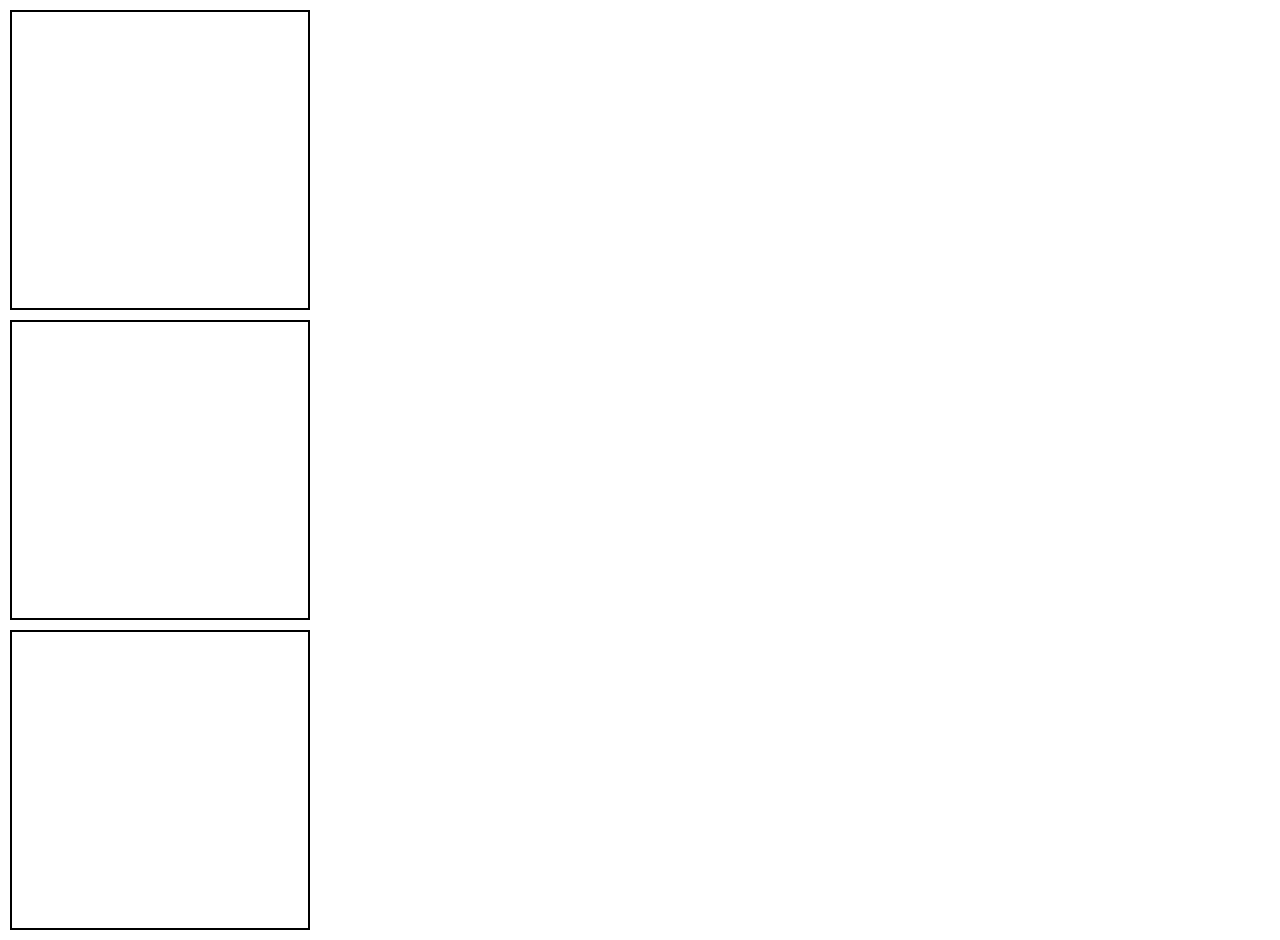
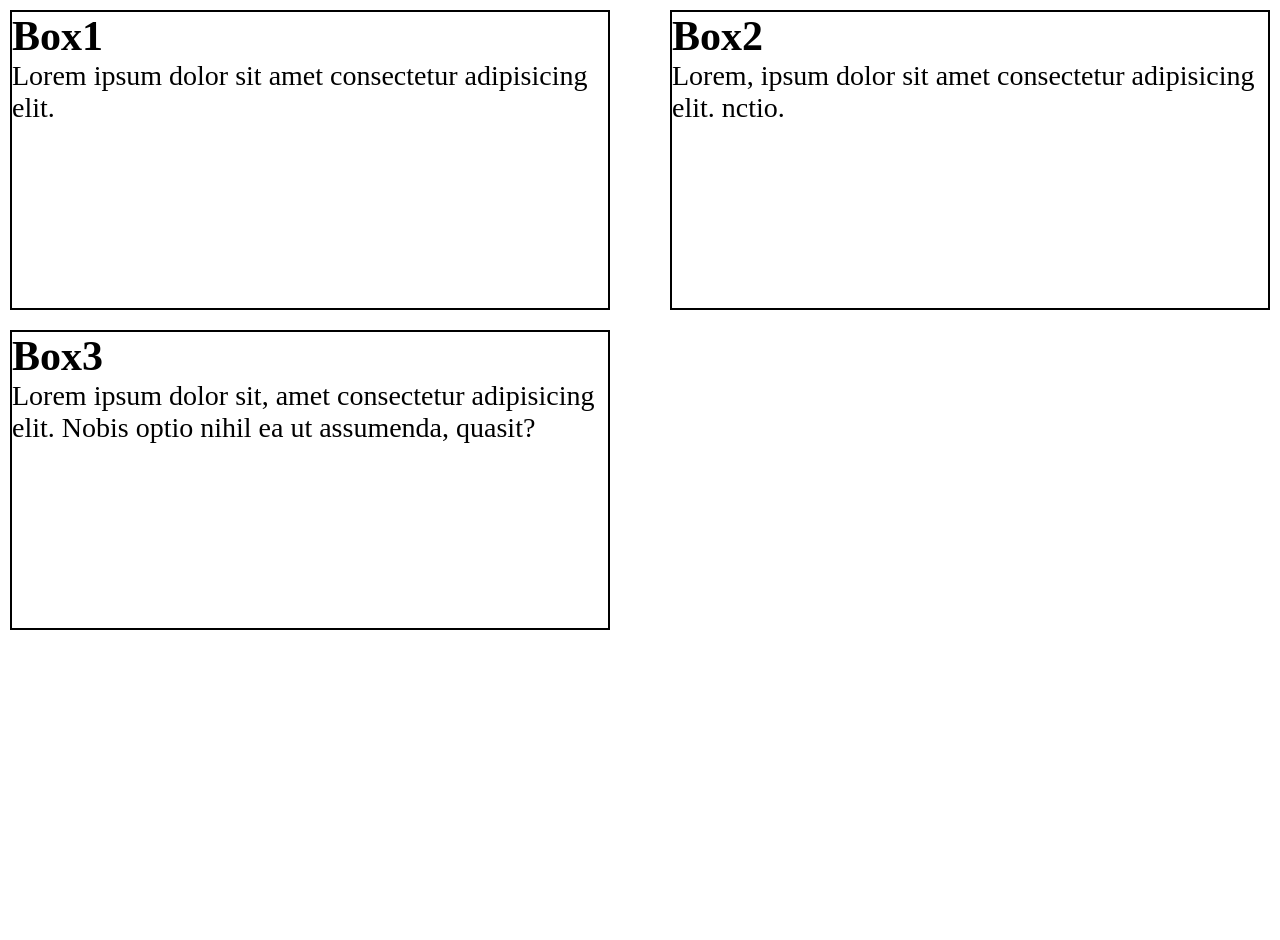
Before and after one commit to tocs77/html5-css-course, a plain HTML site: page index.html in a window 1280 px wide. After the commit the page ends 800 px from the top, so only its background shows below. Drawn offline with Linux system fonts and the light colour scheme.

Commit message:
Added float styles

```diff
--- a/index.html
+++ b/index.html
@@ -7,8 +7,18 @@
     <title>Floats layout</title>
 </head>
 <body>
-    <div class="box1"></div>
-    <div class="box2"></div>
-    <div class="box3"></div>
+    <div class="box1">
+        <h2>Box1</h2>
+        <p>Lorem ipsum dolor sit amet consectetur adipisicing elit. </p>
+    </div>
+    <div class="box2">
+        <h2>Box2</h2>
+        <p>Lorem, ipsum dolor sit amet consectetur adipisicing elit. nctio.</p>
+    </div>
+    <div class="clear"></div>
+    <div class="box3">
+        <h2>Box3</h2>
+        <p>Lorem ipsum dolor sit, amet consectetur adipisicing elit. Nobis optio nihil ea ut assumenda, quasit?</p>
+    </div>
 </body>
 </html>
--- a/style.css
+++ b/style.css
@@ -11,8 +11,21 @@ html {
 .box1,
 .box2,
 .box3 {
-  width: 30rem;
+  max-width: 60rem;
   height: 30rem;
   border: 2px solid black;
   margin: 1rem;
+  font-size: 2.8rem;
 }
+
+.box1 {
+  float: left;
+}
+
+.box2 {
+  float: right;
+}
+
+.clear {
+  clear: both;
+}
```
